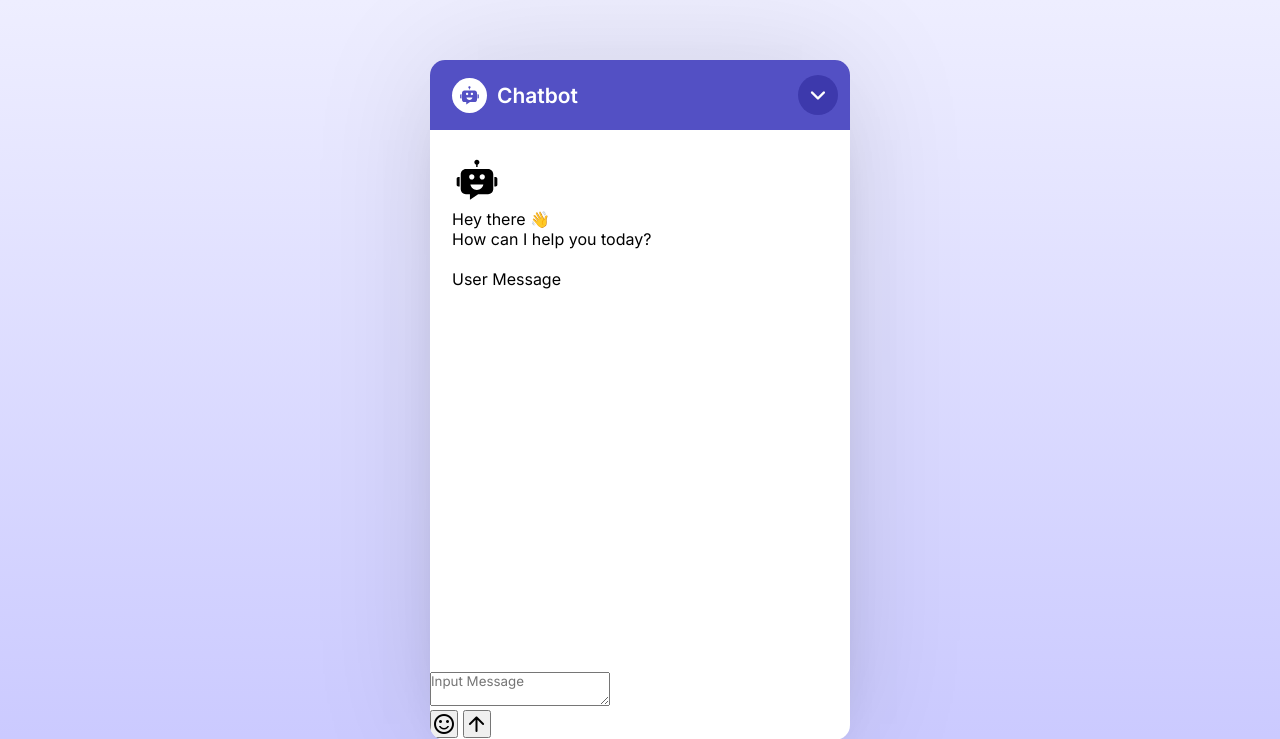
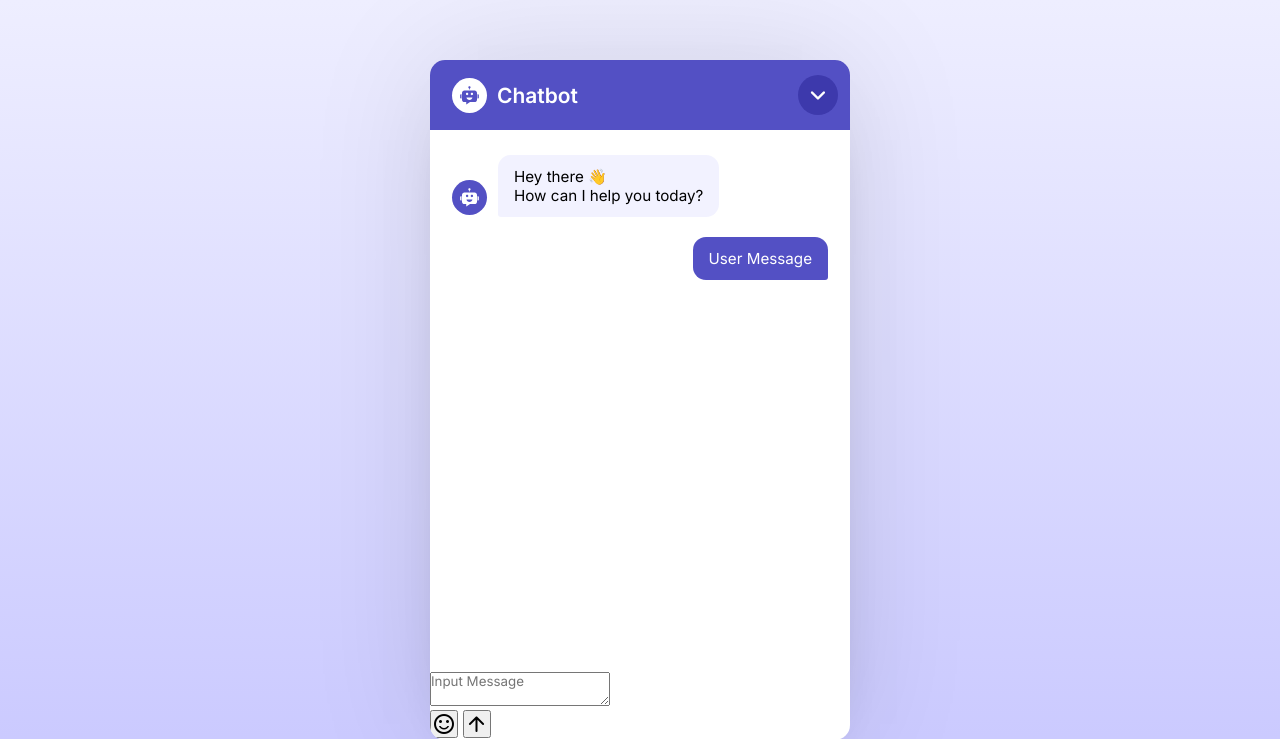
Before and after one commit to Scott-Zeta/chatbot_assistant, a Flask app: page / in a window 1280 px wide. Shown: the top 739 px of the page. Run offline with Flask 3, Linux system fonts and the light colour scheme.

Commit message:
feat: enhance chat body styles for message layout and appearance

```diff
--- a/static/css/style.css
+++ b/static/css/style.css
@@ -82,3 +82,44 @@ body {
   overflow-y: auto;
   flex-direction: column;
 }
+
+.chat-body .message {
+  display: flex;
+  gap: 11px;
+  align-items: center;
+}
+
+.chat-body .bot-message .bot-avatar {
+  height: 35px;
+  width: 35px;
+  padding: 6px;
+  fill: #fff;
+  flex-shrink: 0;
+  margin-bottom: 2px;
+  align-self: flex-end;
+  background: #5350c4;
+  border-radius: 50%;
+}
+
+.chat-body .user-message {
+  flex-direction: column;
+  align-items: flex-end;
+}
+
+.chat-body .message .message-text {
+  padding: 12px 16px;
+  max-width: 75%;
+  font-size: 0.95rem;
+  background: #f2f2ff;
+}
+
+.chat-body .bot-message .message-text {
+  background: #f2f2ff;
+  border-radius: 13px 13px 13px 3px;
+}
+
+.chat-body .user-message .message-text {
+  color: #fff;
+  background: #5350c4;
+  border-radius: 13px 13px 3px 13px;
+}
```
